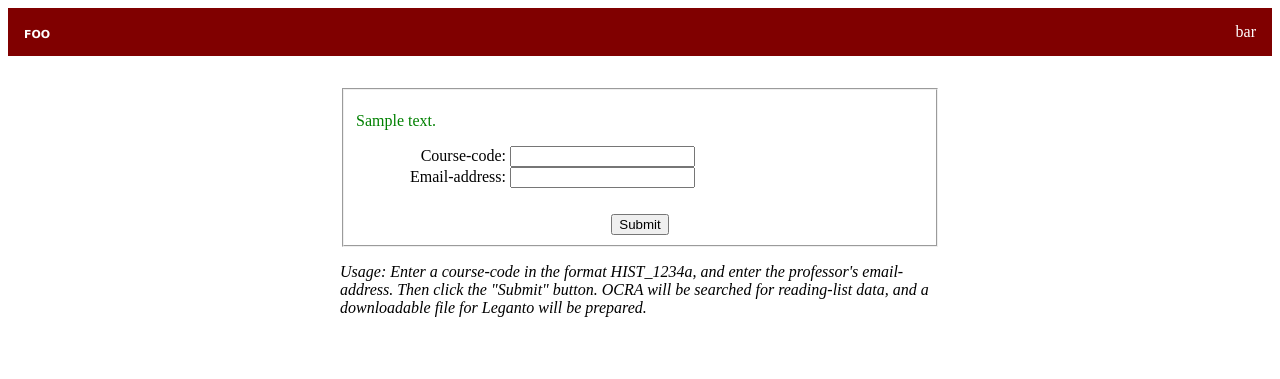
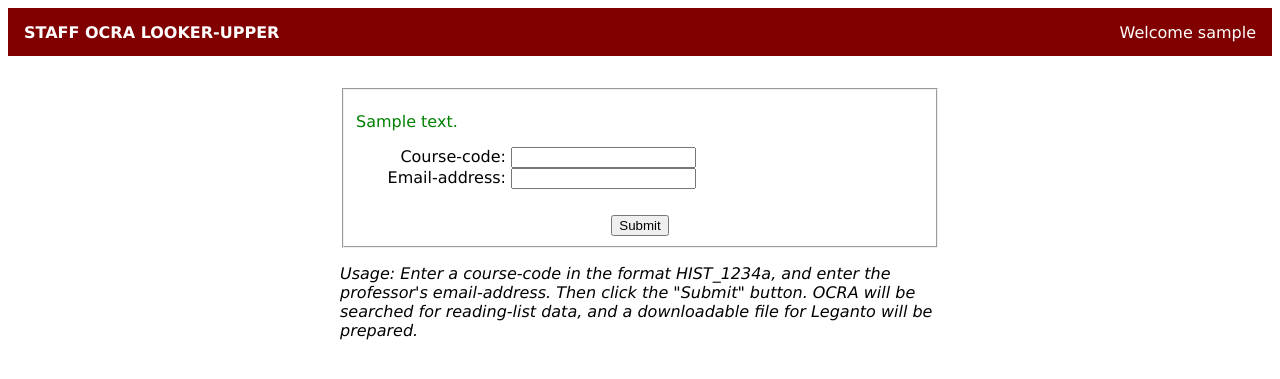
Before and after one commit to Brown-University-Library/ocra_lookup_project, a Django app: template ocra_lookup_app/templates/find.html in a window 1280 px wide. Shown: the top 379 px of the page. Run offline with Django 4.2, Linux system fonts and the light colour scheme; the template is opened without the code that fills it: most values are stand-ins (such as "Sample title", 1, 10 or a date in 2020); parts of the project's set-up code (start-up, migrations or seed data) failed here and were passed over; some libraries are stand-ins or nearby versions.

Commit message:
updates header.

```diff
--- a/ocra_lookup_app/templates/base.html
+++ b/ocra_lookup_app/templates/base.html
@@ -4,13 +4,18 @@
     <meta charset="UTF-8">
     <title>{% block title %}{% endblock %}</title>
     <script src="https://unpkg.com/htmx.org@1.9.6/dist/htmx.min.js"></script>
+    <style>
+        body {
+          font-family: Verdana, 'Lucida Sans', sans-serif;
+        }
+    </style>
     {% block extra_head %}{% endblock %}
 </head>
 <body>
     <header>
         <div style="background-color: maroon; width: 100%; height: 3em; color: white; display: flex; justify-content: space-between; align-items: center;">
-            <span style="margin-left: 1em; font-weight: bold; font-variant: small-caps; font-family: Verdana, 'Lucida Sans', sans-serif;">foo</span>
-            <span style="margin-right: 1em;">bar</span>
+            <span style="margin-left: 1em; font-weight: bold;">STAFF OCRA LOOKER-UPPER</span>
+            <span style="margin-right: 1em;">Welcome {{ username }}</span>
         </div>
         {% block header %}{% endblock %}
     </header>
```
